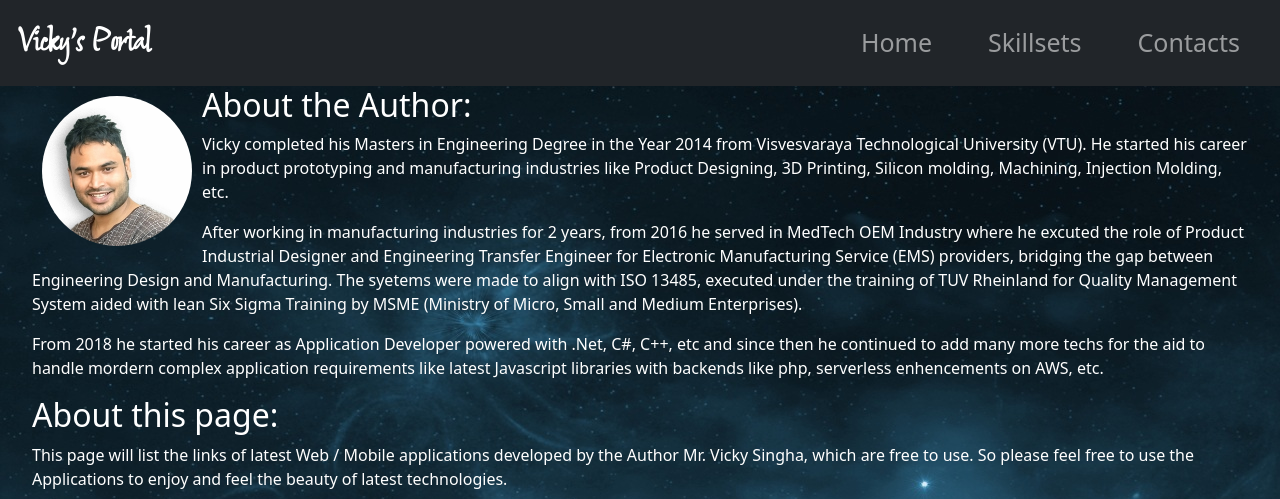
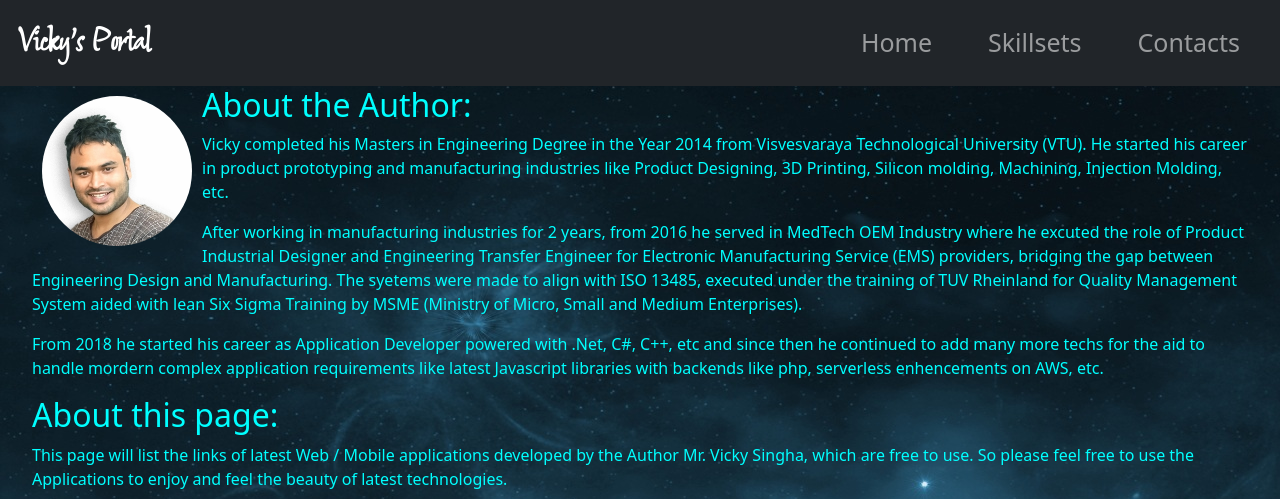
Before and after one commit to vickysportal/vickysportal, a plain HTML site: page index.html in a window 1280 px wide. Shown: the top 499 px of the page. Drawn offline with nearby package versions, Linux system fonts and the light colour scheme.

Commit message:
Update style.css

```diff
--- a/style.css
+++ b/style.css
@@ -51,7 +51,7 @@ nav {
 h1,
 h2,
 h3 {
-  color: white;
+  color: cyan;
 }
 .icons {
   width: 150px;
```
